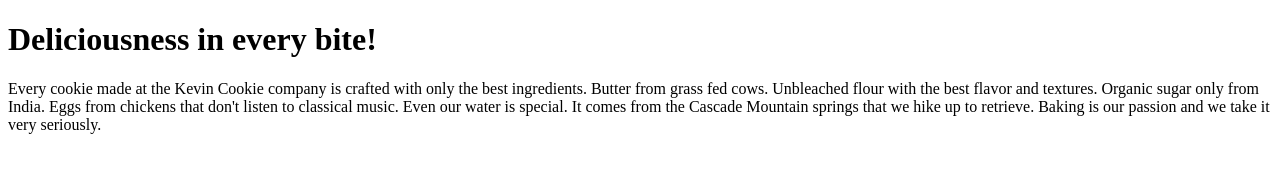
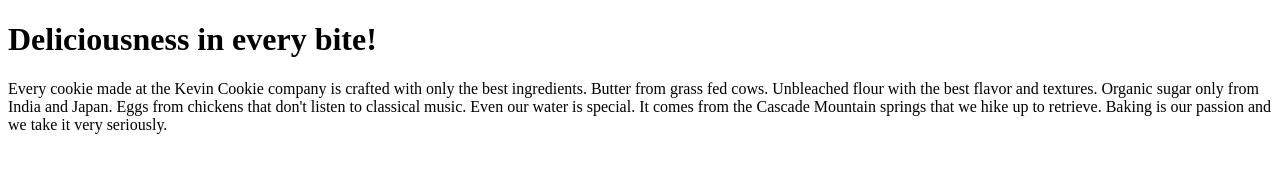
Before and after one commit to LokiiTheGodd/lokiii.com, a plain HTML site: page index.htm in a window 1280 px wide. Drawn offline with Linux system fonts and the light colour scheme.

Commit message:
Update index.htm

```diff
--- a/index.htm
+++ b/index.htm
@@ -4,7 +4,7 @@
 
 <h1>Deliciousness in every bite!</h1>
 
-<p>Every cookie made at the Kevin Cookie company is crafted with only the best ingredients. Butter from grass fed cows. Unbleached flour with the best flavor and textures. Organic sugar only from India. Eggs from chickens that don't listen to classical music. Even our water is special. It comes from the Cascade Mountain springs that we hike up to retrieve. Baking is our passion and we take it very seriously.</p>
+<p>Every cookie made at the Kevin Cookie company is crafted with only the best ingredients. Butter from grass fed cows. Unbleached flour with the best flavor and textures. Organic sugar only from India and Japan. Eggs from chickens that don't listen to classical music. Even our water is special. It comes from the Cascade Mountain springs that we hike up to retrieve. Baking is our passion and we take it very seriously.</p>
 
 
 </body>
```
